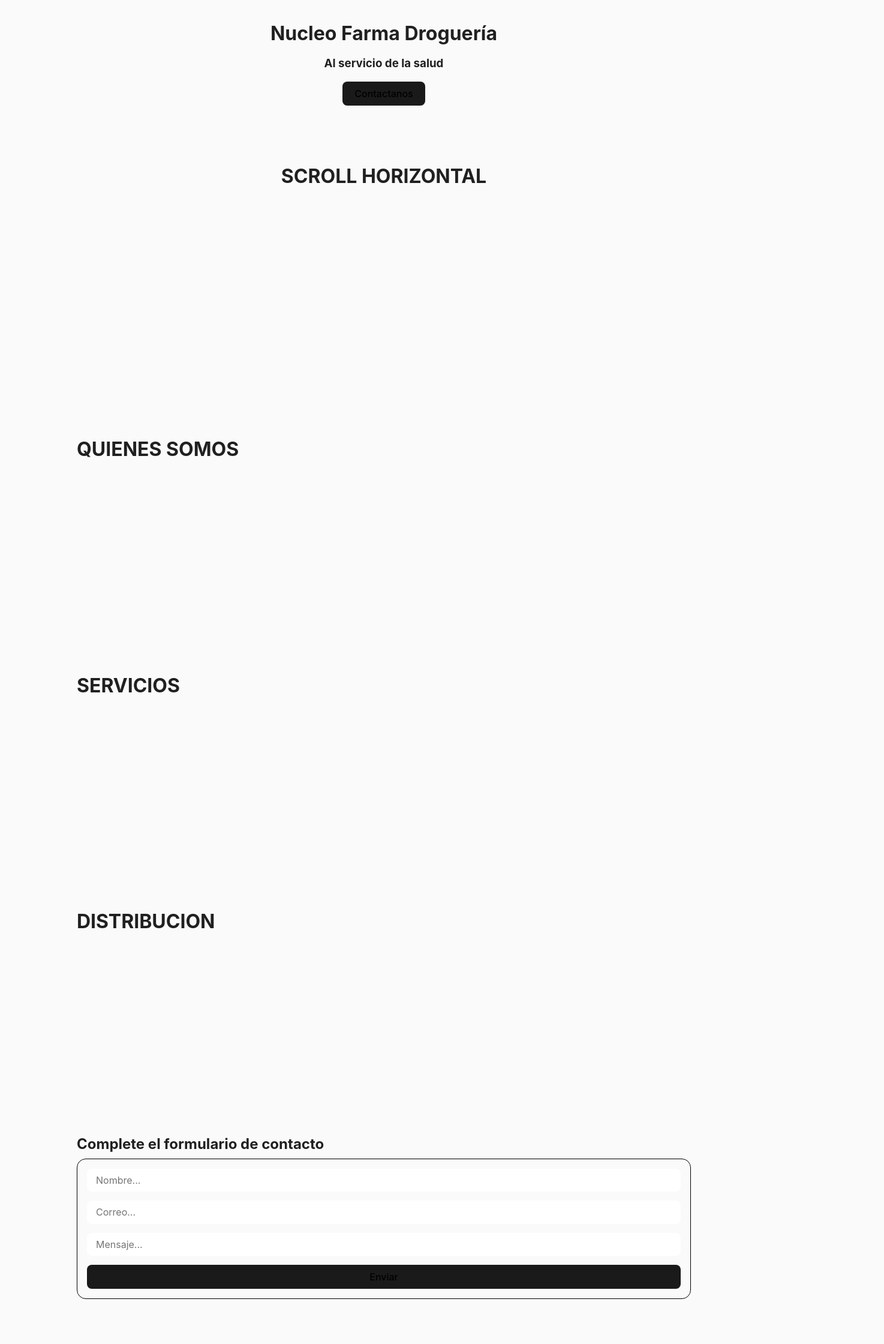
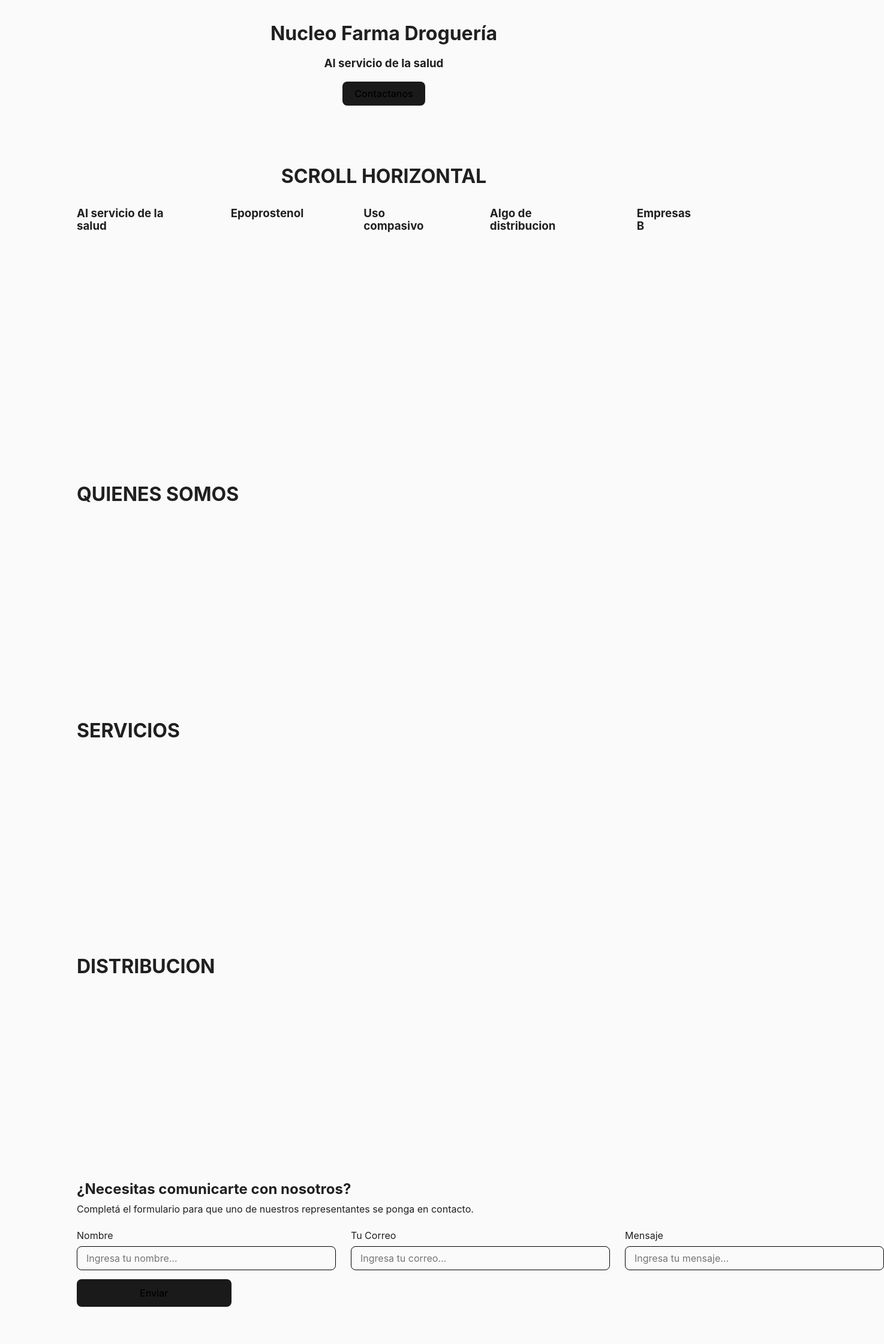
Before and after one commit to DevSync-Solutions/NucleoFarma, a React (Vite) app in the folder client/: page / in a window 1280 px wide. Shown: the part 160-2400 px from the top of the page at 60% size, 1474 px wide, since content can reach past the window. Built offline with nearby package versions, Linux system fonts and the light colour scheme.

Commit message:
add and separate components in home, create function to change title in form

```diff
--- a/client/src/App.jsx
+++ b/client/src/App.jsx
@@ -1,3 +1,4 @@
+import React from 'react'
 import { BrowserRouter, Routes, Route } from 'react-router-dom'
 import { Home } from './pages/home'
 import Navbar from './layout/navbar'
@@ -5,6 +6,12 @@ import Footer from './layout/footer'
 import { ToastContainer } from 'react-toastify'
 
 function App() {
+  const [formTitle, setFormTitle] = React.useState("¿Necesitas comunicarte con nosotros?")
+
+  const handleFormTitleChange = (newTitle) => {
+    setFormTitle(newTitle)
+  }
+
   return (
     <BrowserRouter>
       <ToastContainer
@@ -19,9 +26,9 @@ function App() {
       pauseOnHover
       theme="light"
       />
-      <Navbar />
+      <Navbar onFormTitleChange={handleFormTitleChange} />
       <Routes>
-        <Route path='/' element={<Home />} />
+        <Route path='/' element={<Home formTitle={formTitle} onFormTitleChange={handleFormTitleChange} />} />
       </Routes>
       <Footer />
     </BrowserRouter>
--- a/client/src/components/form/form.css
+++ b/client/src/components/form/form.css
@@ -1,17 +1,34 @@
 .form-contact {
   display: flex;
-    flex-direction: column;
   justify-content: space-between;
+  align-items: end;
   flex-wrap: wrap;
   gap: 15px;
-    padding: 1rem;
+  padding: 1rem 0;
   margin-top: 10px;
-    border: 1px solid black;
   border-radius: 15px;
 }
-
+.form-contact .div-form {
+  display: flex;
+  gap: 25px;
+}
+.form-contact .form-group {
+  display: flex;
+  flex-direction: column;
+  gap: 8px;
+}
 .form-contact input {
-    border: none;
+  border: 1px solid black;
+  width: 400px;
   padding: 10px 15px 10px 15px;
   border-radius: 8px;
+  background-color: transparent;
 }
+
+.btn-form {
+  padding: 0.8em 6.5em;
+}
+
+#title-form {
+  margin-bottom: 10px;
+}
--- a/client/src/components/form/index.jsx
+++ b/client/src/components/form/index.jsx
@@ -4,7 +4,7 @@ import { Button } from '../button'
 import 'react-toastify/dist/ReactToastify.css'
 import "./form.css"
 
-function ContactForm() {
+function ContactForm({ formTitle }) {
   const notifySuccess = () => toast.success('Enviado con éxito')
   const notifyError = () => toast.error('Error al enviar')
   const { register, handleSubmit, reset } = useForm()
@@ -31,14 +31,24 @@ function ContactForm() {
 
   return (
     <>
-      <h2>Complete el formulario de contacto</h2>
-      <form className="form-contact" onSubmit={handleSubmit(values => {
-        handleCreate(values)
-      })}>
-        <input type="text" {...register('name', { required: true, maxLength: 50 })} placeholder="Nombre..."></input>
-        <input type="email" {...register('email', { required: true, maxLength: 50 })} placeholder="Correo..."></input>
-        <input type="text" {...register('message', { required: true, maxLength: 250 })} placeholder="Mensaje..."></input>
-        <Button type="submit" className="btn" children="Enviar" />
+      <h2 id='title-form'>{formTitle}</h2>
+      <p>Completá el formulario para que uno de nuestros representantes se ponga en contacto.</p>
+      <form className="form-contact" onSubmit={handleSubmit(values => { handleCreate(values) })}>
+        <div className='div-form'>
+          <div className='form-group'>
+            <label>Nombre</label>
+            <input type="text" {...register('name', { required: true, maxLength: 50 })} placeholder="Ingresa tu nombre..."></input>
+          </div>
+          <div className='form-group'>
+            <label>Tu Correo</label>
+            <input type="email" {...register('email', { required: true, maxLength: 50 })} placeholder="Ingresa tu correo..."></input>
+          </div>
+          <div className='form-group'>
+            <label>Mensaje</label>
+            <input type="text" {...register('message', { required: true, maxLength: 250 })} placeholder="Ingresa tu mensaje..."></input>
+          </div>
+        </div>
+        <Button type="submit" className="btn-form" children="Enviar" />
       </form>
     </>
   )
--- a/client/src/index.css
+++ b/client/src/index.css
@@ -13,10 +13,6 @@
   -webkit-font-smoothing: antialiased;
   -moz-osx-font-smoothing: grayscale;
   -webkit-text-size-adjust: 100%;
-}
-
-h1, h2, h3, p, ul {
-  margin: 0;
 }
 
 #root {
@@ -44,17 +40,8 @@ body {
   margin-bottom: 20rem;
 }
 
-.section-main {
-  margin: 5rem 0;
-}
-
-main {
-  display: flex;
-  flex-direction: column;
-  justify-content: center;
-  align-items: center;
-  padding-top: 8rem;
-  gap: 20px;
+h1, h2, h3, p, ul {
+  margin: 0;
 }
 
 a {
--- /dev/null
+++ b/client/src/layout/main/index.jsx
@@ -0,0 +1,28 @@
+import { Link as ScrollLink } from "react-scroll"
+import Section from "../section"
+import { Button } from "../../components/button"
+import './main.css'
+
+const Main = ({ onFormTitleChange }) => {
+  return (
+    <>
+      <main className='container main'>
+        <h1>Nucleo Farma Droguería</h1>
+        <h3>Al servicio de la salud</h3>
+        <ScrollLink smooth={true} duration={500} to="contacto"><Button onClick={() => onFormTitleChange("¿Necesitas comunicarte con nosotros?")}>Contactanos</Button></ScrollLink>
+        <Section className='section-main'>
+          <h1>SCROLL HORIZONTAL</h1>
+          <div className='div-main'>
+            <h3>Al servicio de la salud</h3>
+            <h3>Epoprostenol</h3>
+            <h3>Uso compasivo</h3>
+            <h3>Algo de distribucion</h3>
+            <h3>Empresas B</h3>
+          </div>
+        </Section>
+      </main>
+    </>
+  )
+}
+
+export default Main
--- /dev/null
+++ b/client/src/layout/main/main.css
@@ -0,0 +1,26 @@
+main {
+  display: flex;
+  flex-direction: column;
+  justify-content: center;
+  align-items: center;
+  padding-top: 8rem;
+  gap: 20px;
+}
+
+.main {
+  display: flex;
+  justify-content: center;
+}
+
+.section-main {
+  margin: 5rem 0;
+  display: flex;
+  flex-direction: column;
+  align-items: center;
+}
+
+.div-main {
+  display: flex;
+  gap: 100px;
+  margin-top: 2rem;
+}
--- a/client/src/layout/navbar/categorias/index.jsx
+++ b/client/src/layout/navbar/categorias/index.jsx
@@ -1,7 +1,7 @@
 import "./categorias.css"
 import { Link as ScrollLink, animateScroll as scroll } from "react-scroll"
 
-const Categorias = () => {
+const Categorias = ({ onFormTitleChange }) => {
   const scrollToTop = () => {
     scroll.scrollToTop({ smooth: true, duration: 500 });
   }
@@ -10,10 +10,11 @@ const Categorias = () => {
     <>
       <ul>
         <li><ScrollLink onClick={scrollToTop} smooth={true} duration={500}>Inicio</ScrollLink></li>
-        <li><ScrollLink smooth={true} duration={500} to="quienes-somos">¿Quiéres somos?</ScrollLink></li>
-        <li><ScrollLink smooth={true} duration={500} to="servicios">Servicios</ScrollLink></li>
+        <li><ScrollLink smooth={true} duration={500} to="quienes-somos" offset={-70}>¿Quiéres somos?</ScrollLink></li>
+        <li><ScrollLink smooth={true} duration={500} to="servicios" offset={-70}>Servicios</ScrollLink></li>
         <li><ScrollLink smooth={true} duration={500} to="distribucion">Distribución</ScrollLink></li>
-        <li><ScrollLink smooth={true} duration={500} to="contacto">Contacto</ScrollLink></li>
+        <li><ScrollLink smooth={true} duration={500} to="contacto" offset={-70} onClick={() => onFormTitleChange("¿Querés trabajar con nosotros?")}>Trabaja en Nucleo</ScrollLink></li>
+        <li><ScrollLink smooth={true} duration={500} to="contacto" offset={-70} onClick={() => onFormTitleChange("¿Necesitas comunicarte con nosotros?")}>Contacto</ScrollLink></li>
       </ul>
     </>
   )
--- a/client/src/layout/navbar/index.jsx
+++ b/client/src/layout/navbar/index.jsx
@@ -3,7 +3,7 @@ import Logo from "./logo"
 import Categorias from "./categorias"
 import { useEffect, useState } from "react"
 
-const Navbar = () => {
+const Navbar = ({ onFormTitleChange }) => {
   const [isScrolled, setIsScrolled] = useState(false)
 
   useEffect(() => {
@@ -26,7 +26,7 @@ const Navbar = () => {
     <>
       <nav className={isScrolled ? 'nav-color' : ''}>
         <Logo />
-        <Categorias />
+        <Categorias onFormTitleChange={onFormTitleChange} />
       </nav>
     </>
   )
--- a/client/src/layout/navbar/logo/index.jsx
+++ b/client/src/layout/navbar/logo/index.jsx
@@ -4,11 +4,11 @@ const Logo = () => {
   return (
     <a href="/">
       <div className="logo">
-        <img src="/logo.svg" alt="Logo Nucleo Farma"></img>
-        <div className="div-logo">
+        <img src="./src/assets/logo.png" alt="Logo Nucleo Farma"></img>
+        {/* <div className="div-logo">
           <p>Droguería</p>
           <h2>Nucleo Farma</h2>
-        </div>
+        </div> */}
       </div>
     </a>
   )
--- a/client/src/pages/home.jsx
+++ b/client/src/pages/home.jsx
@@ -1,20 +1,12 @@
-import { Button } from '../components/button'
 import ContactForm from '../components/form'
 import Section from '../layout/section'
-import { Link as ScrollLink } from "react-scroll"
+import Main from '../layout/main'
 import './home.css'
 
-const Home = () => {
+const Home = ({ formTitle, onFormTitleChange }) => {
   return (
     <>
-      <main className='container'>
-        <h1>Nucleo Farma Droguería</h1>
-        <h3>Al servicio de la salud</h3>
-        <ScrollLink smooth={true} duration={500} to="contacto"><Button>Contactanos</Button></ScrollLink>
-        <Section className='section-main'>
-          <h1>SCROLL HORIZONTAL</h1>
-        </Section>
-      </main>
+    <Main onFormTitleChange={onFormTitleChange} />
       <Section id='quienes-somos' className='container'>
         <br/>
         <h1>QUIENES SOMOS</h1>
@@ -31,7 +23,7 @@ const Home = () => {
         <br/>
       </Section>
       <Section id='contacto' className='container'>
-        <ContactForm />
+        <ContactForm formTitle={formTitle} />
       </Section>
     </>
   )
```
Also changed, not shown: client/src/assets/logo.png (added). Lines whose indentation alone changed are shown as unchanged.
